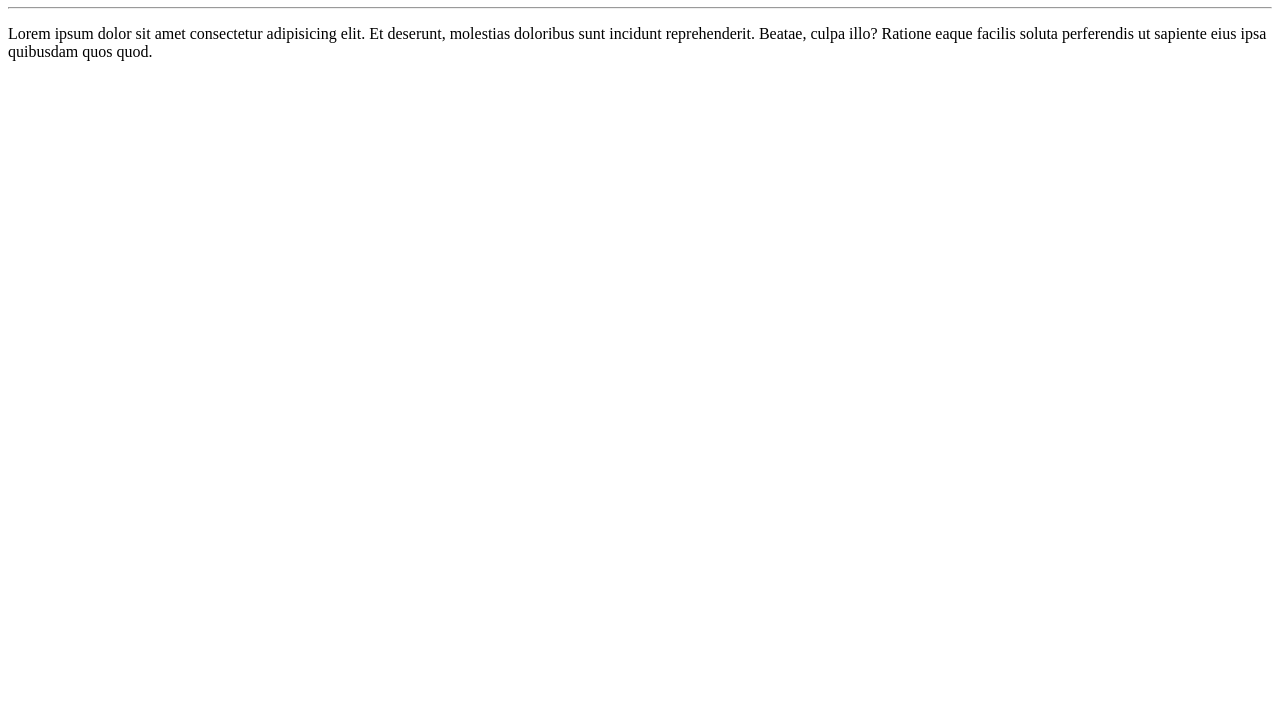
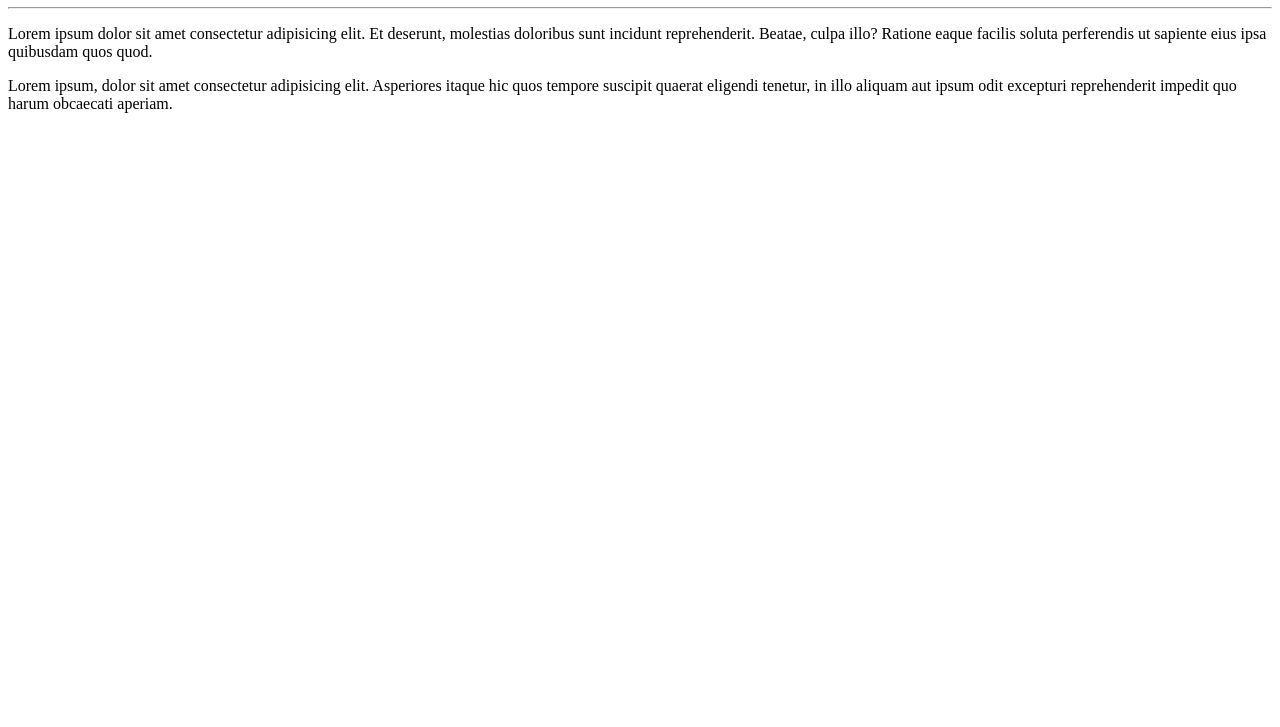
Before and after one commit to marcosgs18/OlaMundo, a plain HTML site: page site-exemplo/index.html in a window 1280 px wide. Shown: the part 73-800 px from the top of the page. Drawn offline with Linux system fonts and the light colour scheme.

Commit message:
alterei novamente

```diff
--- a/site-exemplo/index.html
+++ b/site-exemplo/index.html
@@ -13,5 +13,10 @@
     Et deserunt, molestias doloribus sunt incidunt reprehenderit.
     Beatae, culpa illo? Ratione eaque facilis soluta perferendis
     ut sapiente eius ipsa quibusdam quos quod.</p>
+
+    <p>Lorem ipsum, dolor sit amet consectetur adipisicing elit.
+    Asperiores itaque hic quos tempore suscipit quaerat eligendi tenetur,
+    in illo aliquam aut ipsum odit excepturi reprehenderit impedit quo harum
+    obcaecati aperiam.</p>
 </body>
 </html>
```
